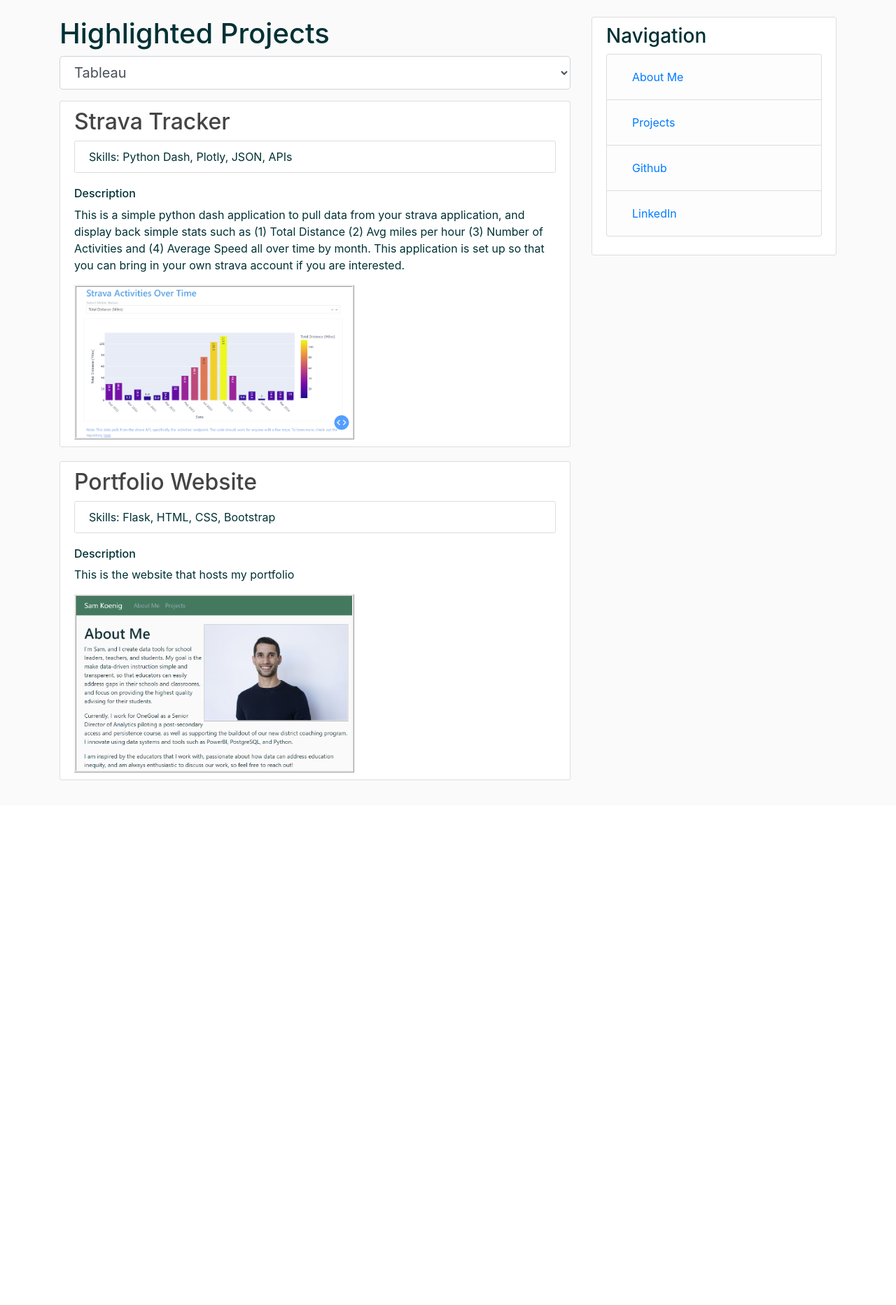
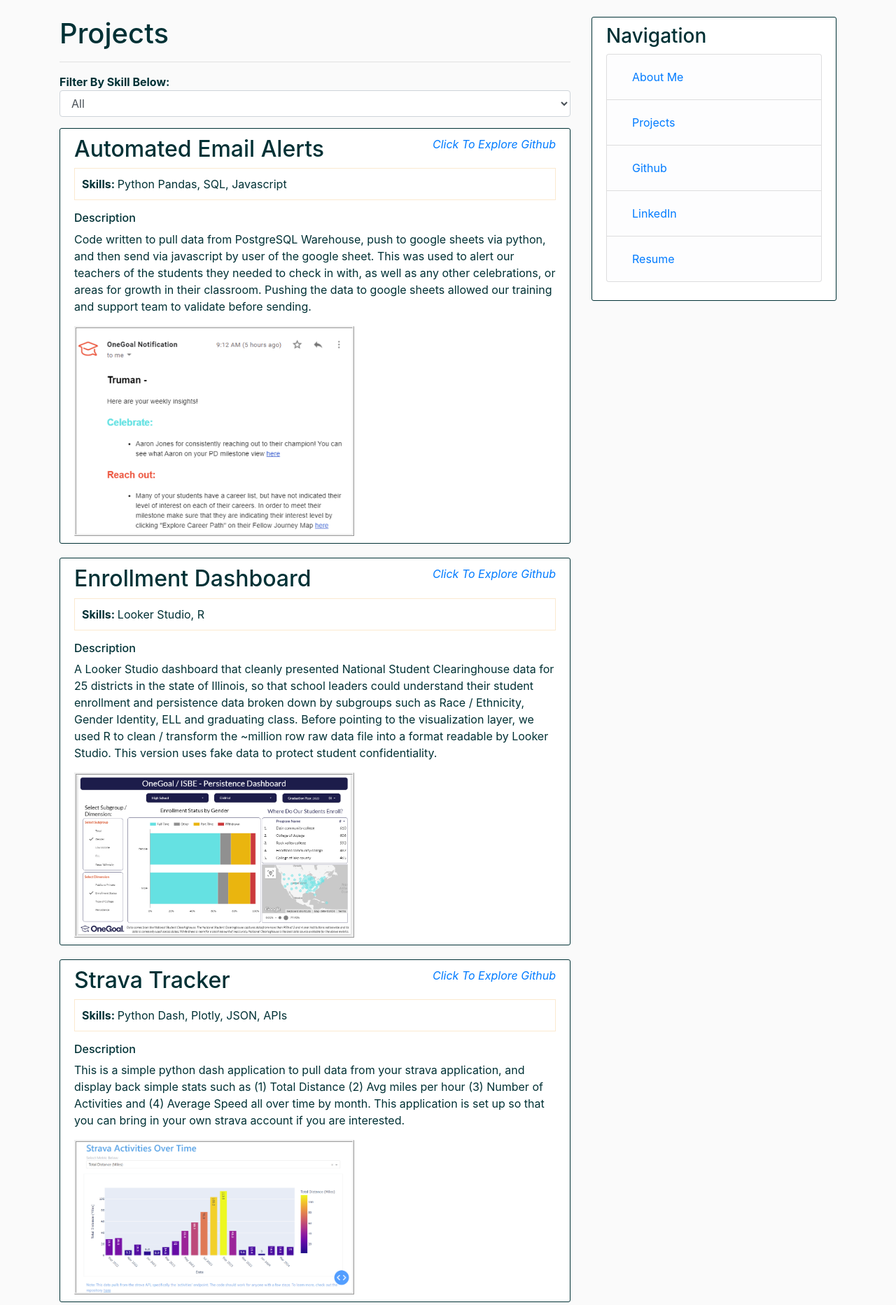
Before and after one commit to samkoenig1/portfolio, a Flask app: page /projects in a window 1280 px wide. Shown: the part 56-1921 px from the top of the page at 70% size. Before the commit the page ends 1171 px from the top, so only its background shows below. Run offline with Flask 3, Linux system fonts and the light colour scheme; some libraries are stand-ins or nearby versions.

Commit message:
may_27th_commit
Updates that include:
- Adding resume
-Adding projects
-Ensuring Filtering By Skills functionality
-

```diff
--- /dev/null
+++ b/projects.py
@@ -0,0 +1,48 @@
+#Create a dictionary of all the projects that I want to highlight on my portfolio.
+# fields to include: (1) Name (2) Description (3) Skills (4) github and (5) image
+projects = [
+    {
+        'name': 'Automated Email Alerts',
+        'description': 'Code written to pull data from PostgreSQL Warehouse, push to google sheets via python, and then send via javascript by user of the google sheet. This was used to alert our teachers of the students they needed to check in with, as well as any other celebrations, or areas for growth in their classroom. Pushing the data to google sheets allowed our training and support team to validate before sending.',
+        'skills': 'Python Pandas, SQL, Javascript',
+        'github': 'https://github.com/samkoenig1/early-alerts-email-automation',
+        'image': 'early_alert'
+    },
+    {
+        'name': 'Enrollment Dashboard',
+        'description': 'A Looker Studio dashboard that cleanly presented National Student Clearinghouse data for 25 districts in the state of Illinois, so that school leaders could understand their student enrollment and persistence data broken down by subgroups such as Race / Ethnicity, Gender Identity, ELL and graduating class. Before pointing to the visualization layer, we used R to clean / transform the ~million row raw data file into a format readable by Looker Studio. This version uses fake data to protect student confidentiality.',
+        'skills': 'Looker Studio, R',
+        #COME BACK TO ADD GITHUB LINK
+        'github': '#',
+        'image': 'persistence'
+    },
+    {
+        'name': 'Strava Tracker',
+        'description': 'This is a simple python dash application to pull data from your strava application, and display back simple stats such as (1) Total Distance (2) Avg miles per hour (3) Number of Activities and (4) Average Speed all over time by month. This application is set up so that you can bring in your own strava account if you are interested.',
+        'skills': 'Python Dash, Plotly, JSON, APIs',
+        'github': 'https://github.com/samkoenig1/strava-tracker',
+        'image': 'strava'
+
+    },
+    {
+        'name': 'Portfolio',
+        'description': 'This is the website you are currently browsing! I built this using Python Flask, HTML, CSS, as a way to cleanly show my projects by my different skills.',
+        'skills': 'Flask, HTML, CSS, Bootstrap',
+        'github': 'https://github.com/samkoenig1/portfolio',
+        'image': 'portfolio'
+    },
+    {
+        'name': 'Canvas Self-Onboarding Pop-Up',
+        'description': 'A javascript pop-up that lives on top of any Canvas LMS system that takes three URL parameters (1) Join Code, (2) Name, and (3) Email and autopopulates upon open. This was used from a redirected form, to ensure that the student uses the same email address from the welcome form to them joining the course.',
+        'skills': 'Javascript',
+        'github': 'https://github.com/samkoenig1/canvas-onboarding',
+        'image': 'canvas_onboarding'
+    },
+    {
+        'name': 'Mainstay / Salesforce Validation',
+        'description': 'Python code to compare two separate files; one from Mainstay and one from Salesforce, to create a data quality report. Code lived in organizational sharefile account, and our team created an azure function and used Power automate to run the code anytime the reports from the respective sources were updated.',
+        'skills': 'Python Pandas, Azure, Power Automate',
+        'github': 'https://github.com/samkoenig1/mainstay-sf-validation-code/tree/main',
+        'image': 'validation'
+    }
+    ]
--- a/run.py
+++ b/run.py
@@ -1,42 +1,47 @@
-from flask import Flask, render_template, url_for
-app = Flask(__name__)
+from flask import Flask, render_template, url_for, request, send_file
 from flask_wtf import FlaskForm
+#import separate dictionry from projects.py
+from projects import projects
 from wtforms import StringField, PasswordField, SubmitField, BooleanField, TextAreaField,SelectField, HiddenField
 import os
+import pandas as pd
 
+#Create secret key + app configuration
+app = Flask(__name__)
 SECRET_KEY = os.urandom(32)
 app.config['SECRET_KEY'] = SECRET_KEY
 
-projects = [{
-        'name': 'Strava Tracker',
-        'description': 'This is a simple python dash application to pull data from your strava application, and display back simple stats such as (1) Total Distance (2) Avg miles per hour (3) Number of Activities and (4) Average Speed all over time by month. This application is set up so that you can bring in your own strava account if you are interested.',
-        'skills': 'Python Dash, Plotly, JSON, APIs',
-        'github': 'https://github.com/samkoenig1/strava-tracker',
-        'image': 'strava'
 
-    },
-    {
-        'name': 'Portfolio Website',
-        'description': 'This is the website that hosts my portfolio',
-        'skills': 'Flask, HTML, CSS, Bootstrap',
-        'github': 'https://github.com/samkoenig1/portfolio',
-        'image': 'portfolio'
-    }]
+#convert dictionary into dataframe
+#Create dropdown form of skills to filter on the project page
 class SkillForm(FlaskForm):
-    skills =  SelectField('Skills', choices = ['Tableau', 'Python', 'PowerBI','SQL', 'HTML', 'Javascript'])
-    submit = SubmitField('Search')
+    skills =  SelectField('Skills', \
+        choices=[('', 'All'),  ('HTML', 'HTML'), ('CSS', 'CSS'), ('Python', 'Python'),('Pandas', 'Pandas'), ('PowerBI', 'PowerBI'), ('Tableau', 'Tableau'), ('Looker Studio', 'Looker Studio'),('Javascript', 'Javascript')])
 
+#Start app routes
+#home page
 @app.route("/")
 @app.route("/home")
 def home():
     return render_template('home.html')
 
+#Projects page
+@app.route("/projects", methods=['GET', 'POST'])
+def project():
+    form = SkillForm()
+    selected_value = ''
+    # Get the data for the current page
+    if request.method == 'POST' and form.validate():
+        selected_value = form.skills.data
+    return render_template('projects.html', title='Projects', form=form, projects= projects, selected_value = selected_value)
 
-@app.route("/projects")
-def about():
-    form = SkillForm()
-    return render_template('projects.html', title='Projects', form=form, projects = projects)
+#Download Resume
+@app.route('/download')
+def download_file():
+    # Replace 'example.txt' with the path to the file you want to serve
+    file_path = "static/resume.pdf"
+    return send_file(file_path, as_attachment=True)
 
-
+#Launch App
 if __name__ == '__main__':
     app.run(debug=True)
--- a/static/main.css
+++ b/static/main.css
@@ -27,10 +27,21 @@ h1, h2, h3, h4, h5, h6 {
 .content-section {
   background: #ffffff;
   padding: 10px 20px;
-  border: 1px solid #dddddd;
+  border: 1px solid #003135;
   border-radius: 3px;
   margin-bottom: 20px;
 }
+
+.skills-section {
+  background: #ffffff;
+  padding: 10px;
+  border: 1px solid #FBE9D0;
+}
+
+.wrap {
+  float: right;
+  margin: 5px;
+ }
 
 .content-title {
   color: #444444;
@@ -50,6 +61,13 @@ a.content:hover {
   border-style: ridge ;
 }
 
+.prof-img {
+  float: right;
+  width: 250px;
+  height: 250px;
+  border-style: ridge ;
+}
+
 .article-metadata {
   padding-bottom: 1px;
   margin-bottom: 4px;
@@ -60,3 +78,11 @@ a.content:hover {
   color: #333;
   text-decoration: none;
 }
+
+.footer {
+  height: 100px;
+  width: 100%;
+  position: fixed;
+  bottom: 0;
+  left: 0;
+}
--- a/templates/layout.html
+++ b/templates/layout.html
@@ -56,6 +56,9 @@
                 <li class="list-group-item list-group-item-light">
                   <a class="nav-item nav-link" href="https://www.linkedin.com/in/samuelkoenig/"  target="_blank" rel="noopener noreferrer"> LinkedIn </a>
                 </li>
+                <li class="list-group-item list-group-item-light">
+                  <a class="nav-item nav-link" href="/download"  target="_blank" rel="noopener noreferrer"> Resume </a>
+                </li>
               </ul>
             </p>
           </div>
--- a/templates/projects.html
+++ b/templates/projects.html
@@ -2,10 +2,12 @@
 {% block content %}
 <!DOCTYPE html>
 <html lang="en">
-    <h1>Highlighted Projects</h1>
+    <h1>Projects</h1>
+    <hr>
     <form method="POST" action="">
         {{ form.hidden_tag() }}
         <fieldset class="form-group">
+          <div> <b> Filter By Skill Below: </b></div>
             <div class="form-group">
                 {% if form.skills.errors %}
                     {{ form.skills(class="form-control form-control-lg is-invalid") }}
@@ -15,24 +17,30 @@
                         {% endfor %}
                     </div>
                 {% else %}
-                    {{ form.skills(class="form-control form-control-lg", placeholder = "Search") }}
+                 {{ form.skills(class="form-control", id="dropdown", onchange="this.form.submit();") }}
                 {% endif %}
             </div>
       </form>
-    <div>
-    </div>
+    <div style = "float: left">
     {% for project in projects %}
+      {% if selected_value in  project.skills%}
+
         <article class="media content-section">
           <div class="media-body">
-        <h2><a class="content-title" href="https://github.com/samkoenig1/strava-tracker" target = "_blank"> {{ project.name }} </a></h2>
-        <p class="content-section"> Skills: {{project.skills}} </p>
+            <p style = "float: right"><a href="{{ project.github }}" target = "_blank"> <i> Click To Explore Github </i> </a> </p>
+            <h2> {{ project.name }} </h2>
+            <p class="skills-section"> <b> Skills: </b> {{project.skills}} </p>
+            <div style = "float: left">
             <h6> Description </h6>
-        <p> {{ project.description }}</p>
-        <img class="content-img" src="static/{{project.image}}.png">
-
+            <p> {{ project.description }} </p>
+            </div>
+            <div>
+            <img class="content-img" src="static/{{project.image}}.png"> </img>
+            </div>
           </div>
         </article>
+      {% endif%}
     {% endfor %}
-
+    </div>
     </html>
 {% endblock content %}
```
Also changed, not shown: templates/home.html (+8 -8 lines), static/canvas_onboarding.png (added), static/early_alert.png (added), static/headshot.JPG, static/persistence.png (added), static/validation.png (added), 1 other file. Lines whose indentation alone changed are shown as unchanged.
